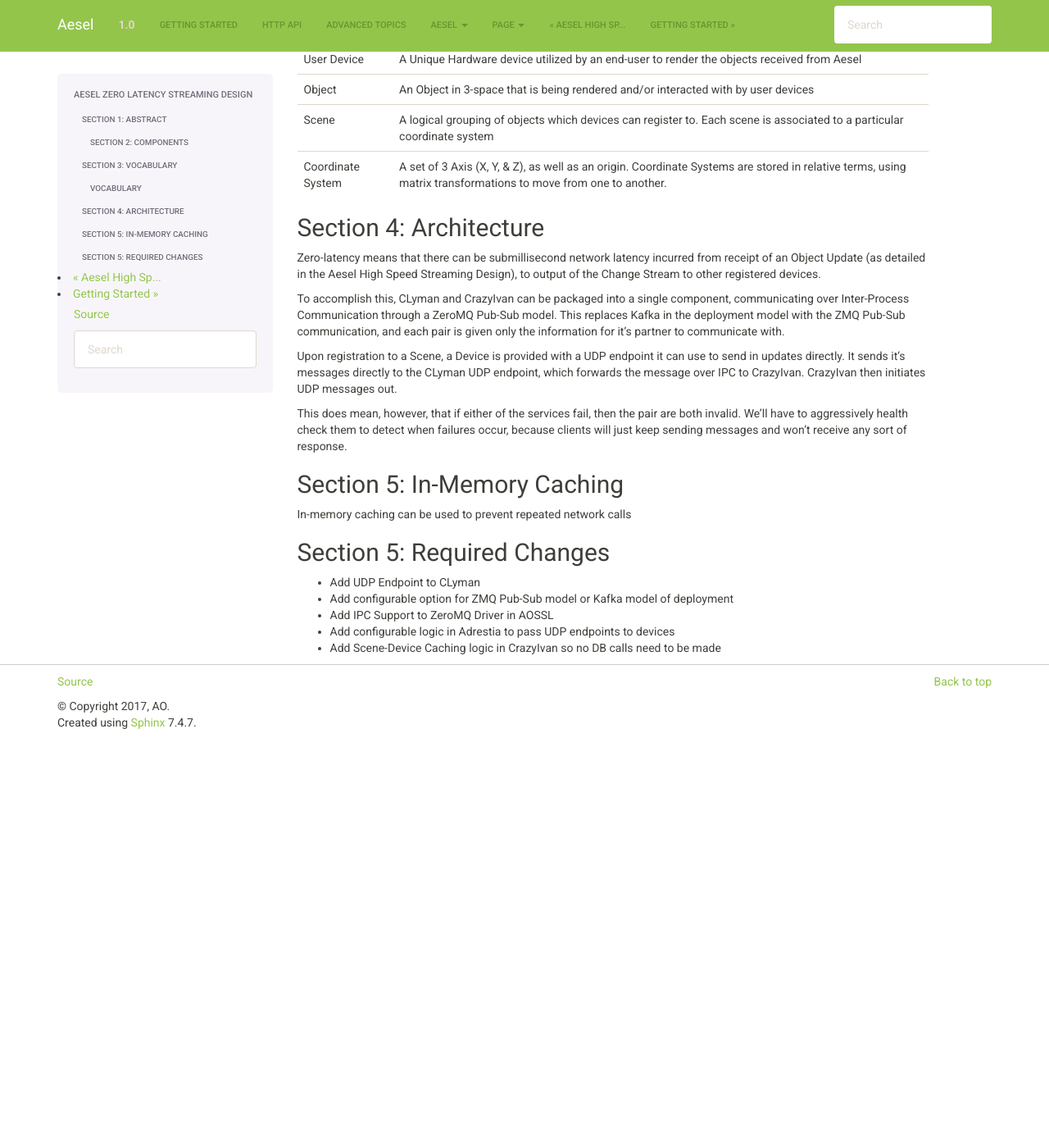
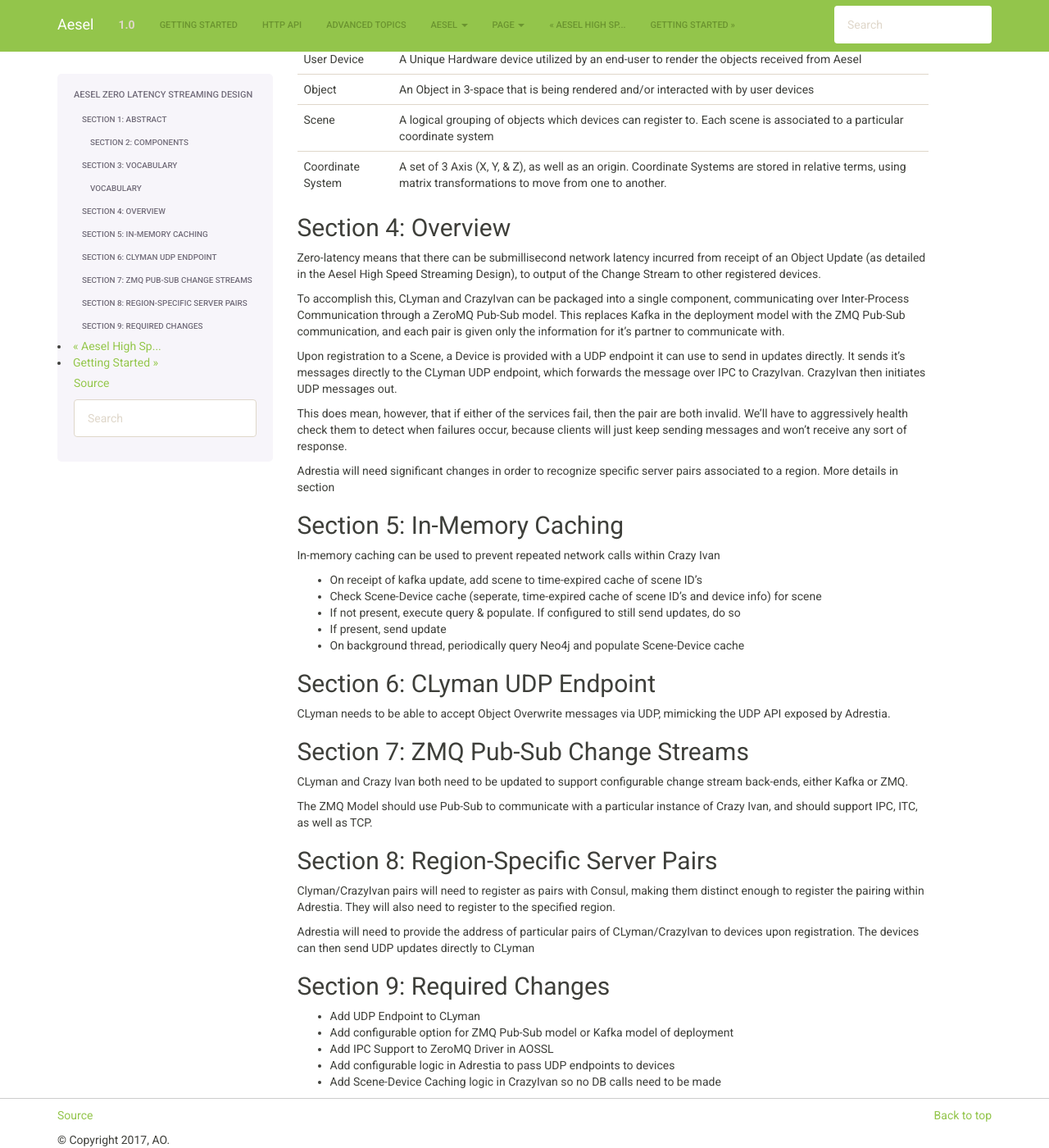
Before and after one commit to AO-StreetArt/Aesel, a Sphinx documentation site: the page built from docs/pages/zero_latency.rst, in a window 1280 px wide and 1400 px high, scrolled down 757 px. Shown: the whole window at 82% size. Built offline with Sphinx 7.4.7, drawn with Linux system fonts in a browser that asks for light colours; before the commit the page ends 1658 px from its top, so only the background shows below that.

Commit message:
Zero Latency Design Updates

```diff
--- a/docs/pages/zero_latency.rst
+++ b/docs/pages/zero_latency.rst
@@ -27,7 +27,7 @@ Section 3: Vocabulary
 
 .. include:: insert/vocab.rst
 
-Section 4: Architecture
+Section 4: Overview
 -----------------------
 
 Zero-latency means that there can be submillisecond network latency incurred
@@ -49,12 +49,47 @@ both invalid.  We'll have to aggressively health check them to detect when failu
 occur, because clients will just keep sending messages and won't receive any
 sort of response.
 
+Adrestia will need significant changes in order to recognize specific server pairs
+associated to a region.  More details in section
+
 Section 5: In-Memory Caching
 ----------------------------
-In-memory caching can be used to prevent repeated network calls
 
+In-memory caching can be used to prevent repeated network calls within Crazy Ivan
 
-Section 5: Required Changes
+* On receipt of kafka update, add scene to time-expired cache of scene ID's
+* Check Scene-Device cache (seperate, time-expired cache of scene ID's and device info) for scene
+* If not present, execute query & populate. If configured to still send updates, do so
+* If present, send update
+* On background thread, periodically query Neo4j and populate Scene-Device cache
+
+Section 6: CLyman UDP Endpoint
+------------------------------
+
+CLyman needs to be able to accept Object Overwrite messages via UDP, mimicking the
+UDP API exposed by Adrestia.
+
+Section 7: ZMQ Pub-Sub Change Streams
+-------------------------------------
+
+CLyman and Crazy Ivan both need to be updated to support configurable change
+stream back-ends, either Kafka or ZMQ.
+
+The ZMQ Model should use Pub-Sub to communicate with a particular instance of
+Crazy Ivan, and should support IPC, ITC, as well as TCP.
+
+Section 8: Region-Specific Server Pairs
+---------------------------------------
+
+Clyman/CrazyIvan pairs will need to register as pairs with Consul, making them
+distinct enough to register the pairing within Adrestia.  They will also need to
+register to the specified region.
+
+Adrestia will need to provide the address of particular pairs of CLyman/CrazyIvan
+to devices upon registration.  The devices can then send UDP updates directly to
+CLyman
+
+Section 9: Required Changes
 ---------------------------
 
 * Add UDP Endpoint to CLyman
```
